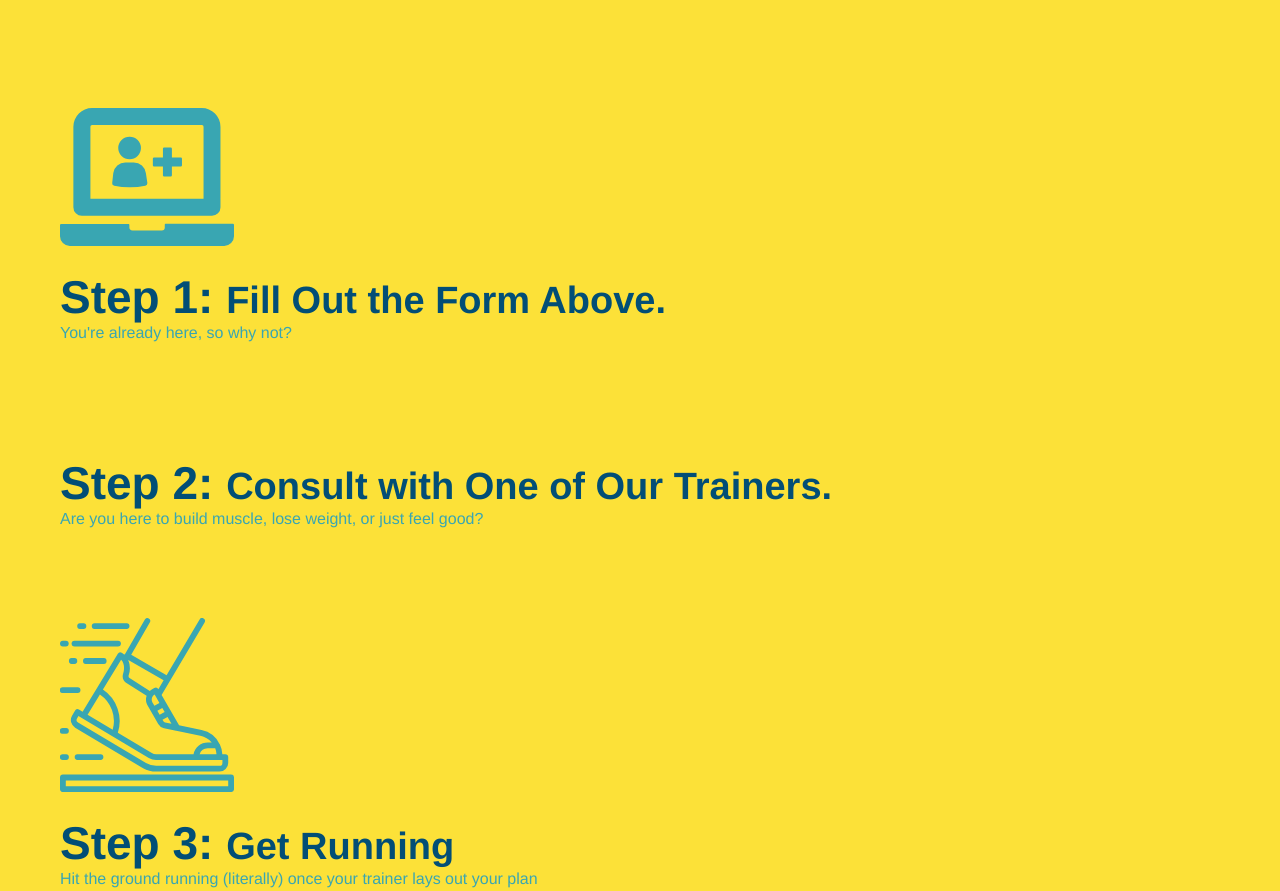
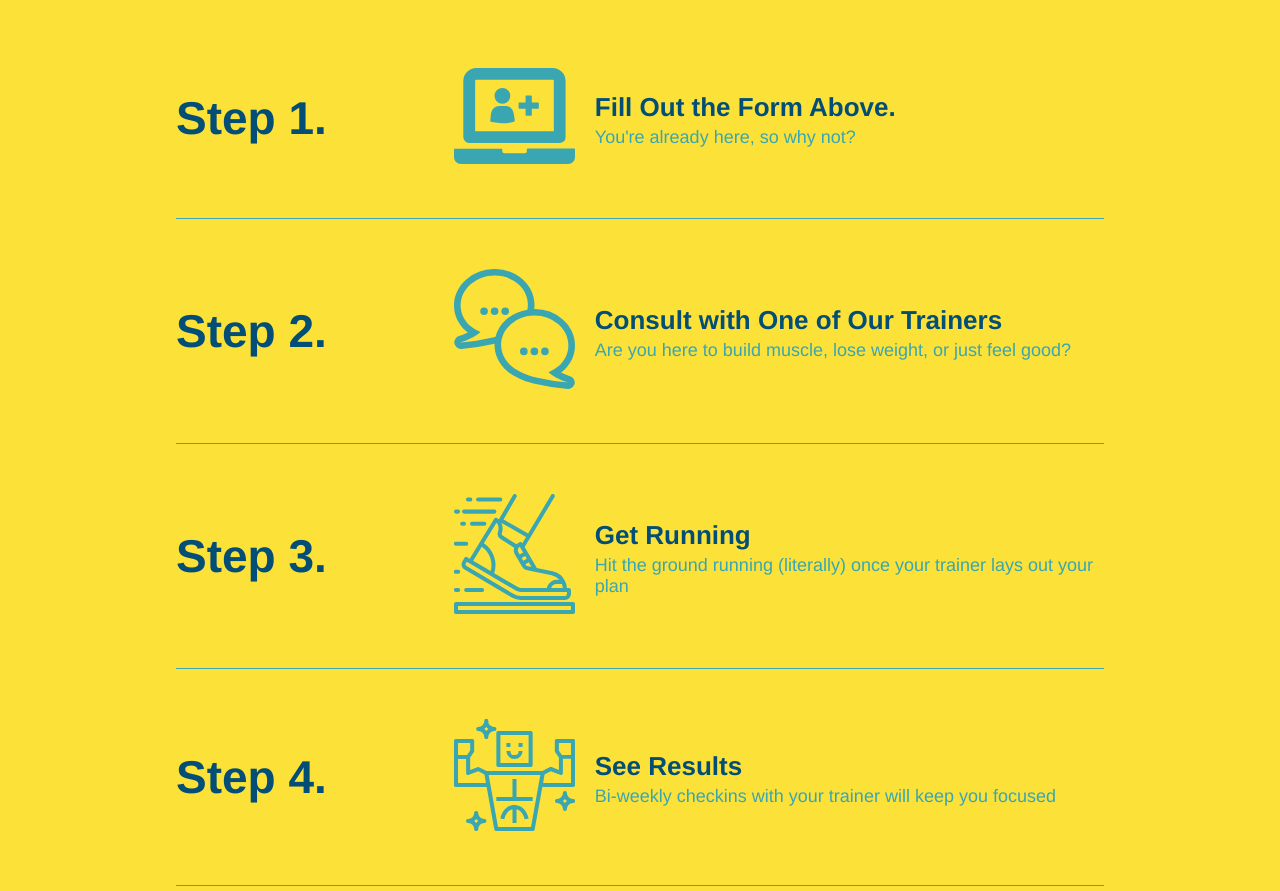
Before and after one commit to kmcpherson49/run-buddy, a plain HTML site: page index.html in a window 1280 px wide. Shown: the part 1260-2151 px from the top of the page. Drawn offline with Linux system fonts and the light colour scheme.

Commit message:
add flexbox to the steps

```diff
--- a/assets/css/style.css
+++ b/assets/css/style.css
@@ -135,7 +135,7 @@ section {
     line-height: 1.3;
   }
 
-  .hero-cta h2 {
+.hero-cta h2 {
     font-style: italic;
     font-size: 55px;
     color: #fce138;
@@ -173,27 +173,52 @@ section {
     border-color: #39a6b2;
 }
 
-.steps div {
-    margin-bottom: 80px;
+.step h3 {
+    color: #024e76;
+    font-size: 46px;
+    flex: 1 30%;
 }
 
-.steps img {
-    width: 15%;
-    margin: 10px 0;
+.step-info {
+    flex: 2 70%;
+    display: flex;
+    flex-wrap: wrap;
+    align-items: center;
 }
 
-.steps h3 {
-    color: #024e76;
-    font-size: 46px;
-    margin-top: 10px;
+.step-img {
+    flex: 1 12%;
+    margin-right: 20px;
 }
 
-.steps p {
-    color: #39a6b2;
+.step-img img {
+    max-width: 100%;
 }
 
-.steps span {
-    font-size: 38px;
+.step-text {
+    flex: 12;
+}
+
+.step-text p {
+    color: #39a6b2;
+    font-size: 18px;
+}
+
+.step-text h4 {
+    font-size: 26px;
+    line-height: 1.5;
+    color: #024e76;
+}
+
+.step {
+    margin: 50px auto;
+    padding-bottom: 50px;
+    width: 80%;
+    border-bottom: 1px solid #39a6b2;
+    display: flex;
+    flex-wrap: wrap;
+    align-items: center;
+    justify-content: space-between;
 }
 
 .trainers {
--- a/index.html
+++ b/index.html
@@ -92,29 +92,56 @@
             <div class="flex-row">
             <h2 class="section-title secondary-border"> What You Do</h2>
         </div>
-            <div>
-                <!-- insert this img element-->
+            <div class="step">
+                <h3>Step 1.</h3>
+                <div class="step-info">
+                    <div class="step-img">
                         <img src="./assets/images/step-1.svg" alt="" />
-                <h3>Step 1: <span>Fill Out the Form Above.</span> </h3>
+                    </div>
+                    <div class="step-text">
+                        <h4>Fill Out the Form Above.</h4>
                         <p>You're already here, so why not?</p>
                     </div>
+                </div>
+            </div>
 
-            <div>
-                <img src="./asset/images/step-2.svg" alt="" />
-                <h3> Step 2: <span>Consult with One of Our Trainers.</span></h3>
+            <div class="step">
+                <h3>Step 2.</h3>
+                <div class="step-info">
+                    <div class="step-img">
+                        <img src="./assets/images/step-2.svg" alt="" />
+                    </div>
+                    <div class="step-text">
+                        <h4>Consult with One of Our Trainers</h4>
                         <p>Are you here to build muscle, lose weight, or just feel good?</p>
                     </div>
+                </div>
+            </div>
 
-            <div>
+            <div class="step">
+                <h3>Step 3.</h3>
+                <div class="step-info">
+                    <div class="step-img">
                         <img src="./assets/images/step-3.svg" alt="" />
-                <h3>Step 3: <span>Get Running</span></h3>
+                    </div>
+                    <div class="step-text">
+                        <h4>Get Running</h4>
                         <p>Hit the ground running (literally) once your trainer lays out your plan</p>
                     </div>
+                </div>
+            </div>
 
-            <div>
+            <div class="step">
+                <h3>Step 4.</h3>
+                <div class="step-info">
+                    <div class="step-img">
                         <img src="./assets/images/step-4.svg" alt="" />
-                <h3>Step 4: <span>See Results</span></h3>
+                    </div>
+                    <div class="step-text">
+                        <h4>See Results</h4>
                         <p>Bi-weekly checkins with your trainer will keep you focused</p>
+                    </div>
+                </div>
             </div>
         </section>
 
```
Lines whose indentation alone changed are shown as unchanged.
